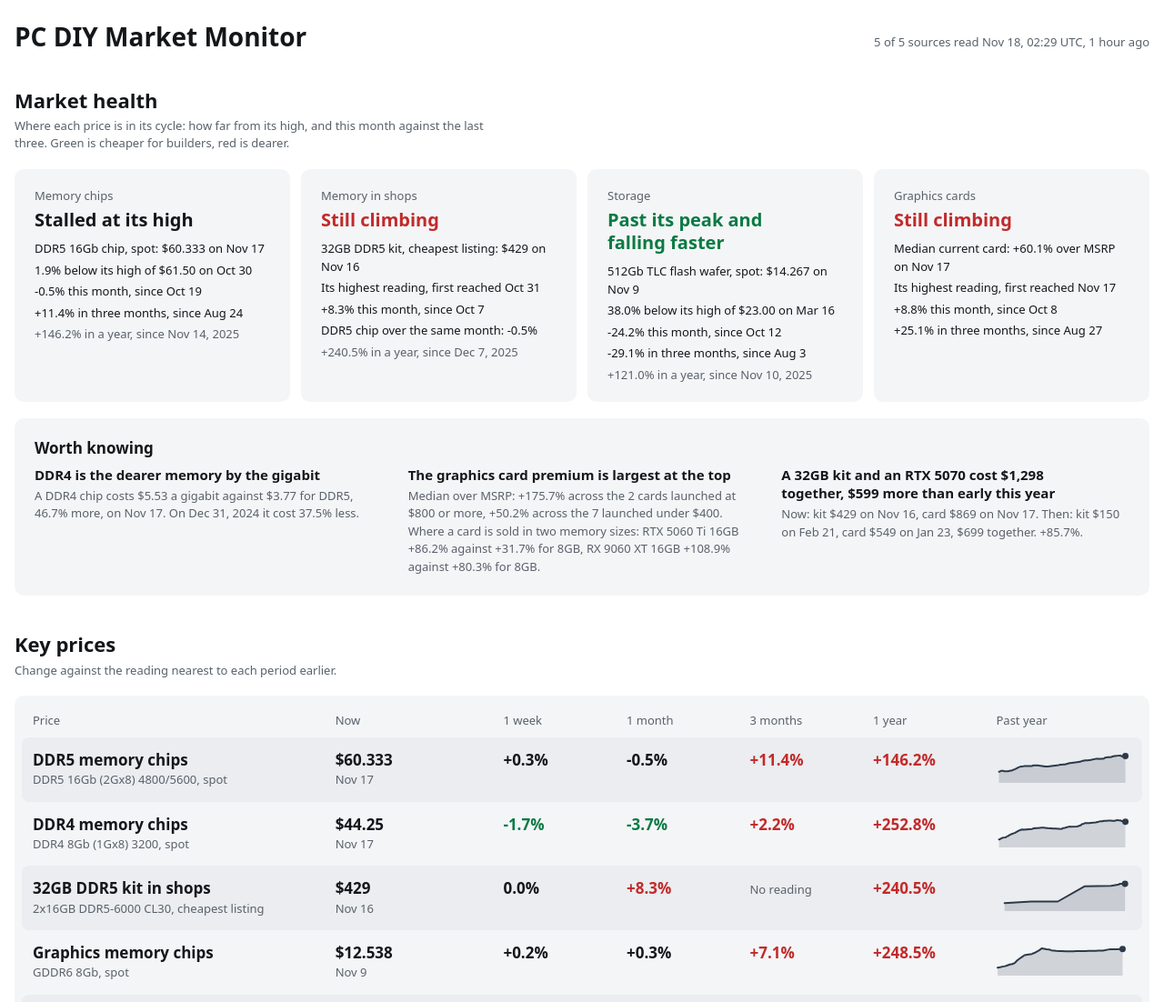
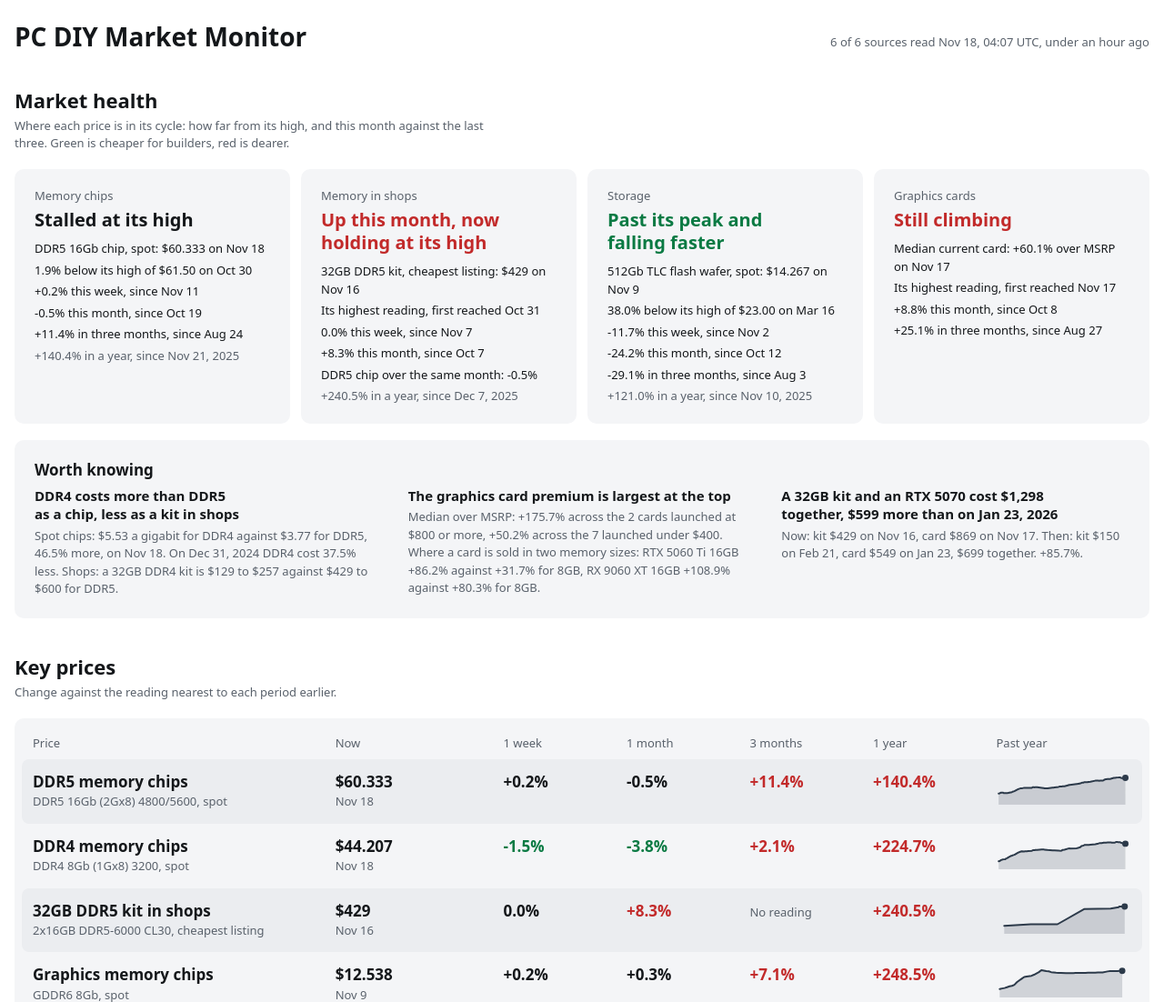
Before and after one commit to yuxuancao97/pc-diy-market-monitor, a website: page site/index.html in a window 1280 px wide. Shown: the top 1102 px of the page at 91% size. Drawn offline with nearby package versions, Linux system fonts and the light colour scheme.

Commit message:
Qualify the DDR4 comparison with shop prices, and temper a climb that has paused
DDR4 costs more than DDR5 by the gigabit on the spot market, but a DDR4
kit is still far cheaper in shops. The page now reads Capital & Compute's
shop prices by capacity and says both.

A price at its high that rose over the month but not over the last week
reads "Up this month, now holding at its high", not "Still climbing".
The build cost names the day it is compared with.

Co-Authored-By: Claude Fable 5.2 <noreply@anthropic.com>

```diff
--- a/site/app.js
+++ b/site/app.js
@@ -67,7 +67,7 @@
         if (!key) return null;
         // A premium over MSRP is turned into a price level, 100 at MSRP, before it is compared with its high.
         const top = R.high(key.points.map((p) => ({ date: p.date, value: key.over ? 100 + p.value : p.value })));
-        return { market, basis, id: key.id, key, high: top, high_value: key.over ? top.value - 100 : top.value, ...R.cycle(top.below_pct, key.m1 ? key.m1.pct : null, key.m3 ? key.m3.pct : null) };
+        return { market, basis, id: key.id, key, high: top, high_value: key.over ? top.value - 100 : top.value, ...R.cycle(top.below_pct, key.m1 ? key.m1.pct : null, key.m3 ? key.m3.pct : null, key.w1 ? key.w1.pct : null) };
       };
       const rows = [
         made('Memory chips', chips, 'DDR5 16Gb chip, spot'),
@@ -86,11 +86,12 @@
   dash.calc('worth_knowing', {
     title: 'Three comparisons across markets',
     description: 'DDR4 against DDR5 by the gigabit, where the graphics card premium sits, and what a kit and one card cost together.',
-    inputs: ['spot_history', 'ddr5_kit_retail', 'gpu_history', 'gpu_latest'],
-    fn: (spot, kit, cards, latest) => {
+    inputs: ['spot_history', 'ddr5_kit_retail', 'gpu_history', 'gpu_latest', 'kit_sizes'],
+    fn: (spot, kit, cards, latest, sizes) => {
       const series = (name) => spot.filter((r) => r.series === name).map((r) => ({ date: r.date, value: r.price }));
       return [{
         gigabit: R.gigabit(series('DDR4 8Gb (1Gx8) 3200'), series('DDR5 16Gb (2Gx8) 4800/5600')),
+        shops: R.kitGap(sizes, 32),
         split: R.cardSplit(latest),
         basket: R.basket(kit.map((r) => ({ date: r.date, value: r.cheapest })), cards, CARD),
       }];
@@ -173,6 +174,7 @@
       fact(h.basis + ': ' + level(k, k.latest) + ' on ' + F.date(k.latest_date));
       const top = level(k, h.high_value) + ' on ' + F.date(h.high.date);
       fact(h.high.below_pct === 0 ? 'Its highest reading, first reached ' + F.date(h.high.date) : unsigned(h.high.below_pct) + ' below its high of ' + top);
+      if (k.w1) fact(F.pct1(k.w1.pct) + ' this week, since ' + F.date(k.w1.from_date));
       fact(k.m1 ? F.pct1(k.m1.pct) + ' this month, since ' + F.date(k.m1.from_date) : 'No reading a month ago');
       if (k.m3) fact(F.pct1(k.m3.pct) + ' in three months, since ' + F.date(k.m3.from_date));
       if (h.beside) fact(h.beside.label + ' over the same month: ' + F.pct1(h.beside.pct));
@@ -186,7 +188,7 @@
   dash.draw('worth', (list) => {
     const got = rowsOf(list, ['worth_knowing']);
     if (!got) return;
-    const { gigabit, split, basket } = got[0][0], items = [];
+    const { gigabit, shops, split, basket } = got[0][0], items = [];
     const item = (lead, detail) => {
       const li = el('li', 'mm-worth-item');
       li.append(el('p', 'mm-worth-lead', lead), el('p', 'mm-worth-detail', detail));
@@ -195,8 +197,14 @@
     const usd2 = (v) => '$' + v.toFixed(2);
     if (gigabit) {
       const n = gigabit.now, f = gigabit.first, word = (pct) => (pct >= 1 ? Math.abs(pct).toFixed(1) + '% more' : pct <= -1 ? Math.abs(pct).toFixed(1) + '% less' : 'the same');
-      item(n.pct >= 1 ? 'DDR4 is the dearer memory by the gigabit' : n.pct <= -1 ? 'DDR4 is the cheaper memory by the gigabit' : 'DDR4 and DDR5 cost the same by the gigabit',
-        'A DDR4 chip costs ' + usd2(n.ddr4) + ' a gigabit against ' + usd2(n.ddr5) + ' for DDR5, ' + word(n.pct) + ', on ' + F.date(n.date) + '. On ' + F.dateY(f.date) + ' it cost ' + word(f.pct) + '.');
+      const span = (r) => (r.price_low === r.price_high ? F.usd0(r.price_low) : F.usd0(r.price_low) + ' to ' + F.usd0(r.price_high));
+      const chip = n.pct >= 1 ? 'more' : n.pct <= -1 ? 'less' : null;
+      const lead = !chip ? 'DDR4 and DDR5 chips cost the same by the gigabit'
+        : shops && shops.cheaper && (shops.cheaper === 'DDR4') === (chip === 'more') ? 'DDR4 costs ' + chip + ' than DDR5 as a chip, ' + (chip === 'more' ? 'less' : 'more') + ' as a kit in shops'
+          : 'DDR4 chips cost ' + chip + ' than DDR5 by the gigabit on the spot market';
+      item(lead,
+        'Spot chips: ' + usd2(n.ddr4) + ' a gigabit for DDR4 against ' + usd2(n.ddr5) + ' for DDR5, ' + word(n.pct) + ', on ' + F.date(n.date) + '. On ' + F.dateY(f.date) + ' DDR4 cost ' + word(f.pct) + '.'
+        + (shops ? ' Shops: a ' + shops.capacity + 'GB DDR4 kit is ' + span(shops.ddr4) + ' against ' + span(shops.ddr5) + ' for DDR5.' : ''));
     }
     if (split && split.top.pct != null && split.entry.pct != null) {
       const pairs = split.pairs.map((p) => p.card.replace(/^(GeForce|Radeon|Intel) /, '') + ' ' + p.big_gb + 'GB ' + F.pct1(p.big_pct) + ' against ' + F.pct1(p.small_pct) + ' for ' + p.small_gb + 'GB');
@@ -206,7 +214,7 @@
     }
     if (basket) {
       const name = CARD.replace(/^GeForce /, ''), n = basket.now, t = basket.then;
-      item('A 32GB kit and an ' + name + ' cost ' + F.usd0(n.total) + ' together, ' + F.usd0(Math.abs(basket.more)) + (basket.more >= 0 ? ' more' : ' less') + ' than early this year',
+      item('A 32GB kit and an ' + name + ' cost ' + F.usd0(n.total) + ' together, ' + F.usd0(Math.abs(basket.more)) + (basket.more >= 0 ? ' more' : ' less') + ' than on ' + F.dateY(t.card_date),
         'Now: kit ' + F.usd0(n.kit) + ' on ' + F.date(n.kit_date) + ', card ' + F.usd0(n.card) + ' on ' + F.date(n.card_date) + '. Then: kit ' + F.usd0(t.kit) + ' on ' + F.date(t.kit_date) + ', card ' + F.usd0(t.card) + ' on ' + F.date(t.card_date) + ', ' + F.usd0(t.total) + ' together. ' + F.pct1(basket.pct) + '.');
     }
     list.replaceChildren(...items);
@@ -517,9 +525,9 @@
   // went. The archived copies of one page are one source, linked to the
   // archive's list of them.
   dash.draw('sources', (list) => {
-    const ids = ['dram_spot', 'nand_wafer_board', 'spot_history', 'ddr5_kit_retail', 'trendforce_outlook', 'gpu_history', 'gpu_index'];
+    const ids = ['dram_spot', 'nand_wafer_board', 'spot_history', 'ddr5_kit_retail', 'kit_sizes', 'trendforce_outlook', 'gpu_history', 'gpu_index'];
     const seen = new Map(), meta = dash.data('meta');
-    if (meta.status === 'ok' && meta.data.sources) meta.data.sources.forEach((s) => seen.set(s.url, s.title));
+    if (meta.status === 'ok' && meta.data.sources) meta.data.sources.forEach((s) => seen.set(s.url, seen.has(s.url) ? seen.get(s.url) + ' and ' + s.title.replace(/^Capital & Compute /, '') : s.title));
     ids.forEach((id) => {
       const got = dash.data(id);
       if (got.status !== 'ok') return;
--- a/site/data/dram_spot.json
+++ b/site/data/dram_spot.json
@@ -6,7 +6,7 @@
   "change_pct": 0,
   "low": 45.3,
   "high": 72,
-  "as_of": "2026-11-17",
+  "as_of": "2026-11-18",
   "source_name": "TrendForce",
   "source_url": "https://www.trendforce.com/price/dram/dram_spot"
  },
@@ -14,65 +14,65 @@
   "item": "DDR5 16Gb (2Gx8) eTT",
   "board": "DRAM spot",
   "session_avg": 30.7,
-  "change_pct": 0.33,
+  "change_pct": 0,
   "low": 30,
   "high": 31.5,
-  "as_of": "2026-11-17",
+  "as_of": "2026-11-18",
   "source_name": "TrendForce",
   "source_url": "https://www.trendforce.com/price/dram/dram_spot"
  },
  {
   "item": "DDR4 16Gb (2Gx8) 3200",
   "board": "DRAM spot",
-  "session_avg": 79.125,
-  "change_pct": -0.32,
-  "low": 44.9,
+  "session_avg": 78.95,
+  "change_pct": -0.22,
+  "low": 44.8,
   "high": 112,
-  "as_of": "2026-11-17",
+  "as_of": "2026-11-18",
   "source_name": "TrendForce",
   "source_url": "https://www.trendforce.com/price/dram/dram_spot"
  },
  {
   "item": "DDR4 16Gb (2Gx8) eTT",
   "board": "DRAM spot",
-  "session_avg": 12.825,
-  "change_pct": -0.39,
+  "session_avg": 12.75,
+  "change_pct": -0.59,
   "low": 11.5,
   "high": 13.5,
-  "as_of": "2026-11-17",
+  "as_of": "2026-11-18",
   "source_name": "TrendForce",
   "source_url": "https://www.trendforce.com/price/dram/dram_spot"
  },
  {
   "item": "DDR4 8Gb (1Gx8) 3200",
   "board": "DRAM spot",
-  "session_avg": 44.25,
-  "change_pct": -0.24,
-  "low": 24.7,
+  "session_avg": 44.207,
+  "change_pct": -0.1,
+  "low": 24.6,
   "high": 81,
-  "as_of": "2026-11-17",
+  "as_of": "2026-11-18",
   "source_name": "TrendForce",
   "source_url": "https://www.trendforce.com/price/dram/dram_spot"
  },
  {
   "item": "DDR4 8Gb (1Gx8) eTT",
   "board": "DRAM spot",
-  "session_avg": 5.56,
-  "change_pct": -0.36,
-  "low": 5.3,
+  "session_avg": 5.53,
+  "change_pct": -0.54,
+  "low": 5.25,
   "high": 5.8,
-  "as_of": "2026-11-17",
+  "as_of": "2026-11-18",
   "source_name": "TrendForce",
   "source_url": "https://www.trendforce.com/price/dram/dram_spot"
  },
  {
   "item": "DDR3 4Gb 512Mx8 1600/1866",
   "board": "DRAM spot",
-  "session_avg": 13.765,
-  "change_pct": -0.1,
-  "low": 9.65,
+  "session_avg": 13.806,
+  "change_pct": 0.3,
+  "low": 9.6,
   "high": 21.2,
-  "as_of": "2026-11-17",
+  "as_of": "2026-11-18",
   "source_name": "TrendForce",
   "source_url": "https://www.trendforce.com/price/dram/dram_spot"
  },
--- /dev/null
+++ b/site/data/kit_sizes.json
@@ -0,0 +1,68 @@
+[
+ {
+  "kit": "16GB DDR5 (2x8GB)",
+  "capacity_gb": 16,
+  "type": "DDR5",
+  "price_low": 297,
+  "price_high": 297,
+  "per_gb_low": 18.56,
+  "per_gb_high": 18.56,
+  "source_name": "Capital & Compute, retail prices by capacity",
+  "source_url": "https://capitalandcompute.net/memory-prices/"
+ },
+ {
+  "kit": "32GB DDR5 (2x16GB)",
+  "capacity_gb": 32,
+  "type": "DDR5",
+  "price_low": 429,
+  "price_high": 600,
+  "per_gb_low": 13.41,
+  "per_gb_high": 18.75,
+  "source_name": "Capital & Compute, retail prices by capacity",
+  "source_url": "https://capitalandcompute.net/memory-prices/"
+ },
+ {
+  "kit": "64GB DDR5 (2x32GB)",
+  "capacity_gb": 64,
+  "type": "DDR5",
+  "price_low": 1360,
+  "price_high": 1360,
+  "per_gb_low": 21.25,
+  "per_gb_high": 21.25,
+  "source_name": "Capital & Compute, retail prices by capacity",
+  "source_url": "https://capitalandcompute.net/memory-prices/"
+ },
+ {
+  "kit": "16GB DDR4 (2x8GB)",
+  "capacity_gb": 16,
+  "type": "DDR4",
+  "price_low": 130,
+  "price_high": 130,
+  "per_gb_low": 8.12,
+  "per_gb_high": 8.12,
+  "source_name": "Capital & Compute, retail prices by capacity",
+  "source_url": "https://capitalandcompute.net/memory-prices/"
+ },
+ {
+  "kit": "32GB DDR4 (2x16GB)",
+  "capacity_gb": 32,
+  "type": "DDR4",
+  "price_low": 129,
+  "price_high": 257,
+  "per_gb_low": 4.03,
+  "per_gb_high": 8.03,
+  "source_name": "Capital & Compute, retail prices by capacity",
+  "source_url": "https://capitalandcompute.net/memory-prices/"
+ },
+ {
+  "kit": "64GB DDR4 (2x32GB)",
+  "capacity_gb": 64,
+  "type": "DDR4",
+  "price_low": 552,
+  "price_high": 552,
+  "per_gb_low": 8.62,
+  "per_gb_high": 8.62,
+  "source_name": "Capital & Compute, retail prices by capacity",
+  "source_url": "https://capitalandcompute.net/memory-prices/"
+ }
+]
--- a/site/data/meta.json
+++ b/site/data/meta.json
@@ -1,40 +1,47 @@
 {
- "generated_at": "2026-11-18T02:29:08.353Z",
+ "generated_at": "2026-11-18T04:07:16.281Z",
  "sources": [
   {
    "id": "dram_spot",
    "title": "TrendForce DRAM, module and GDDR spot boards",
    "url": "https://www.trendforce.com/price/dram/dram_spot",
    "ok": true,
-   "read_at": "2026-11-18T02:29:08.353Z"
+   "read_at": "2026-11-18T04:07:16.281Z"
   },
   {
    "id": "nand_wafer_board",
    "title": "TrendForce NAND wafer spot board",
    "url": "https://www.trendforce.com/price/flash/flash_spot",
    "ok": true,
-   "read_at": "2026-11-18T02:29:08.353Z"
+   "read_at": "2026-11-18T04:07:16.281Z"
   },
   {
    "id": "ddr5_kit_retail",
    "title": "Capital & Compute 32GB DDR5 kit prices",
    "url": "https://capitalandcompute.net/memory-prices/",
    "ok": true,
-   "read_at": "2026-11-18T02:29:08.353Z"
+   "read_at": "2026-11-18T04:07:16.281Z"
+  },
+  {
+   "id": "kit_sizes",
+   "title": "Capital & Compute shop prices by capacity",
+   "url": "https://capitalandcompute.net/memory-prices/",
+   "ok": true,
+   "read_at": "2026-11-18T04:07:16.281Z"
   },
   {
    "id": "gpu_cards",
    "title": "Tom's Hardware GPU price tracker",
    "url": "https://www.tomshardware.com/pc-components/gpus/lowest-gpu-prices-tracking",
    "ok": true,
-   "read_at": "2026-11-18T02:29:08.353Z"
+   "read_at": "2026-11-18T04:07:16.281Z"
   },
   {
    "id": "gpu_index",
    "title": "TechFuelHQ GPU Price Index, CC BY 4.0",
    "url": "https://techfuelhq.com/data/gpu-price-index/",
    "ok": true,
-   "read_at": "2026-11-18T02:29:08.353Z"
+   "read_at": "2026-11-18T04:07:16.281Z"
   }
  ]
 }
--- a/site/rules.js
+++ b/site/rules.js
@@ -92,15 +92,18 @@
   // Within 2% of the high is at it; 10% or more below is past its peak.
   // A fall is faster when more than half of the three-month fall came in the
   // last month. A price at its high that rose 3% or more in three months and
-  // is now steady has stalled.
-  function cycle(belowPct, monthPct, quarterPct) {
+  // is now steady has stalled. A price at its high that rose over the month
+  // but not over the last week is holding, not climbing.
+  function cycle(belowPct, monthPct, quarterPct, weekPct = null) {
     const at = belowPct >= -2, past = belowPct <= -10;
     const move = monthPct == null ? null : direction(monthPct);
+    // A month's rise that has stopped: the price is at its high and has not risen in the last week.
+    const paused = weekPct != null && direction(weekPct) !== "Rising";
     const tone = monthPct == null ? "" : meaning(monthPct);
     const faster = quarterPct != null && quarterPct < 0 && monthPct < quarterPct / 2;
     let text;
     if (move === null) text = at ? "At its high" : past ? "Past its peak" : "Below its high";
-    else if (at) text = move === "Rising" ? "Still climbing" : move === "Falling" ? "Turning down from its high" : quarterPct != null && quarterPct >= 3 ? "Stalled at its high" : "Holding at its high";
+    else if (at) text = move === "Rising" ? (paused ? "Up this month, now holding at its high" : "Still climbing") : move === "Falling" ? "Turning down from its high" : quarterPct != null && quarterPct >= 3 ? "Stalled at its high" : "Holding at its high";
     else if (past) text = move === "Falling" ? (faster ? "Past its peak and falling faster" : "Past its peak and falling") : move === "Rising" ? "Past its peak, rising again" : "Past its peak, holding";
     else text = move === "Rising" ? "Climbing back toward its high" : move === "Falling" ? "Coming off its high" : "Holding below its high";
     return { text, tone };
@@ -114,6 +117,16 @@
     if (!both.length) return null;
     const on = (r) => ({ date: r.date, ddr4: r.value / 8, ddr5: five.get(r.date) / 16, pct: change(r.value / 8, five.get(r.date) / 16) });
     return { now: on(both[both.length - 1]), first: on(both[0]) };
+  }
+
+  // The same capacity in DDR4 and DDR5 at shop prices, from rows of
+  // { capacity_gb, type, price_low, price_high }. One is cheaper only when
+  // its whole range lies below the other's.
+  function kitGap(sizes, capacity) {
+    const of = (type) => sizes.find((r) => r.capacity_gb === capacity && r.type === type);
+    const ddr4 = of("DDR4"), ddr5 = of("DDR5");
+    if (!ddr4 || !ddr5) return null;
+    return { capacity, ddr4, ddr5, cheaper: ddr4.price_high < ddr5.price_low ? "DDR4" : ddr5.price_high < ddr4.price_low ? "DDR5" : null };
   }
 
   // Where the premium on graphics cards sits, from one day's current cards
@@ -143,5 +156,5 @@
     return { now, then, more: now.total - then.total, pct: change(now.total, then.total) };
   }
 
-  root.mmRules = { direction, meaning, PERIODS, back, change, periods, median, cardStats, high, cycle, gigabit, cardSplit, basket };
+  root.mmRules = { direction, meaning, PERIODS, back, change, periods, median, cardStats, high, cycle, gigabit, kitGap, cardSplit, basket };
 })(typeof window !== "undefined" ? window : globalThis);
--- a/site/runtime.js
+++ b/site/runtime.js
@@ -2,7 +2,7 @@
 // calculations that depend on them, and redraws when data, the chart period
 // or the window width changes.
 (() => {
-  const FILES = ["dram_spot", "nand_wafer_board", "spot_history", "ddr5_kit_retail", "trendforce_outlook", "gpu_history", "gpu_index", "meta"];
+  const FILES = ["dram_spot", "nand_wafer_board", "spot_history", "ddr5_kit_retail", "kit_sizes", "trendforce_outlook", "gpu_history", "gpu_index", "meta"];
   const store = {}, state = {}, calcs = {}, draws = [], watchers = [], made = new WeakMap();
   const params = { range: "1y" };
   FILES.forEach((id) => { state[id] = "loading"; });
```
Also changed, not shown: scripts/fetch.mjs (+5 -3 lines), scripts/parse.mjs (+21 -0 lines), site/index.html (+2 -1 lines), test/parse.test.mjs (+24 -2 lines), site/data/spot_history.json.
